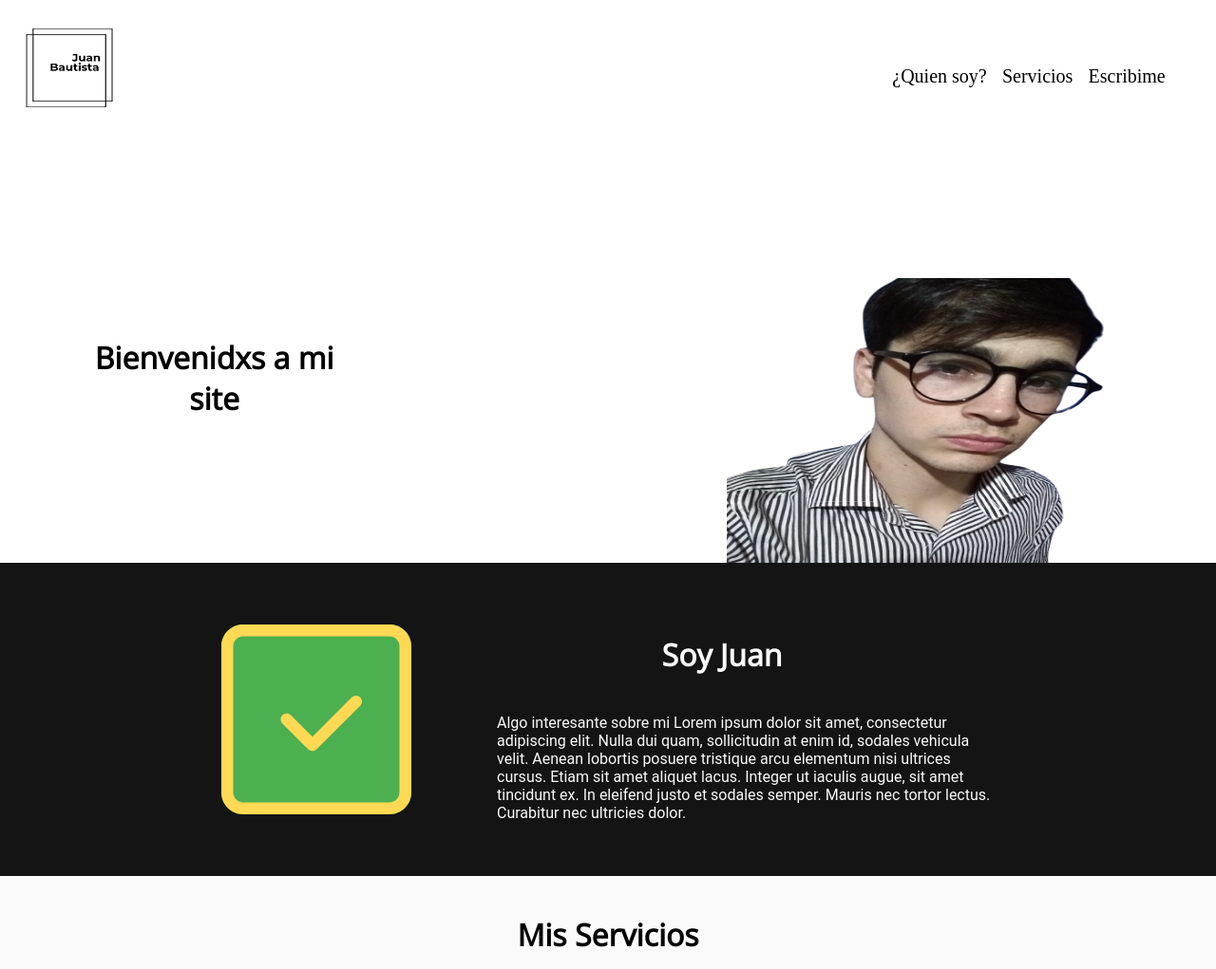
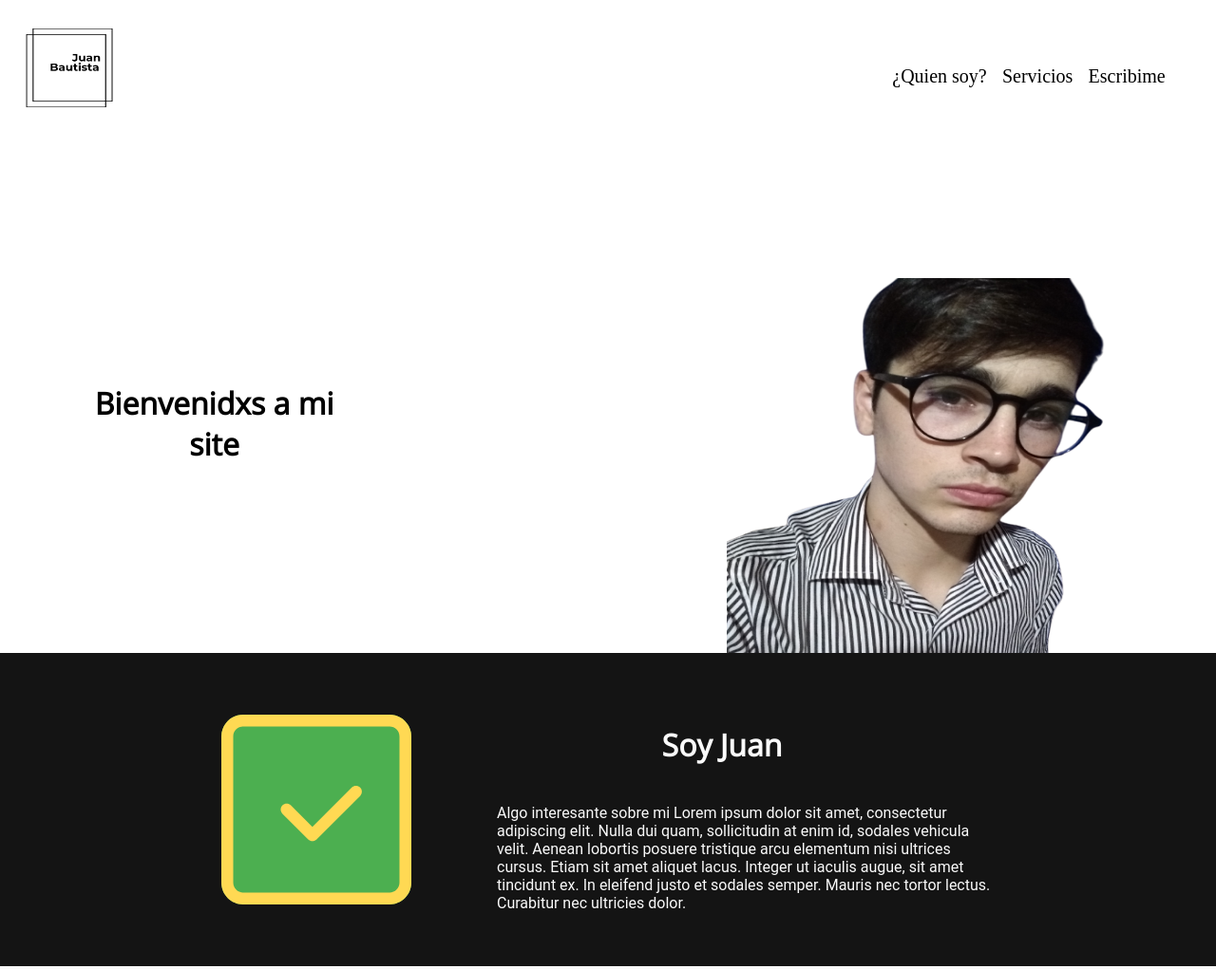
Before and after one commit to bautistaJuan/desafio-m3, a plain HTML site: page index.html in a window 1280 px wide. Shown: the top 1021 px of the page at 95% size. Drawn offline with nearby package versions, Linux system fonts and the light colour scheme.

Commit message:
Update style.css
Edite el height de  foto-mia

```diff
--- a/style.css
+++ b/style.css
@@ -73,7 +73,7 @@ body{
 @media (min-width:768px){
     .foto-mia{
         width: 435px;
-        height: 395;
+        height: 395px;
     }
 }
 .presentacion{
```
